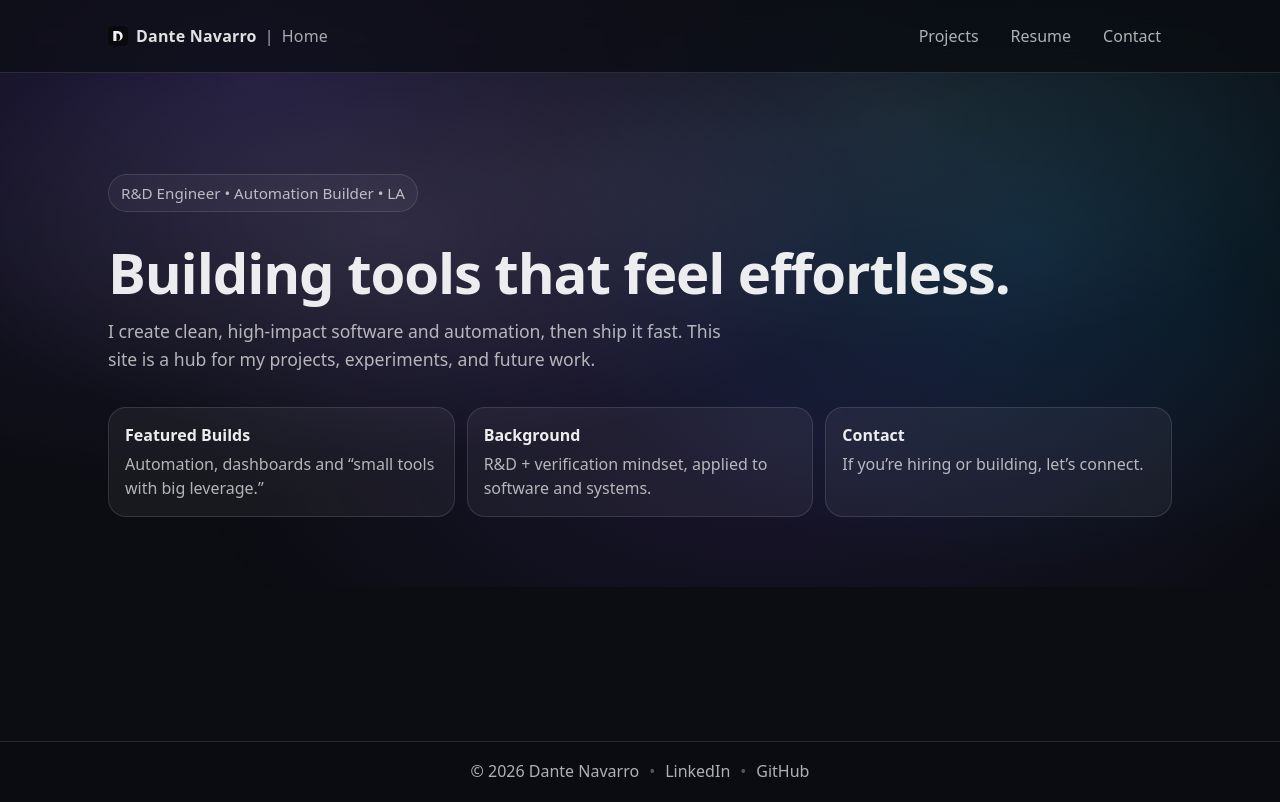
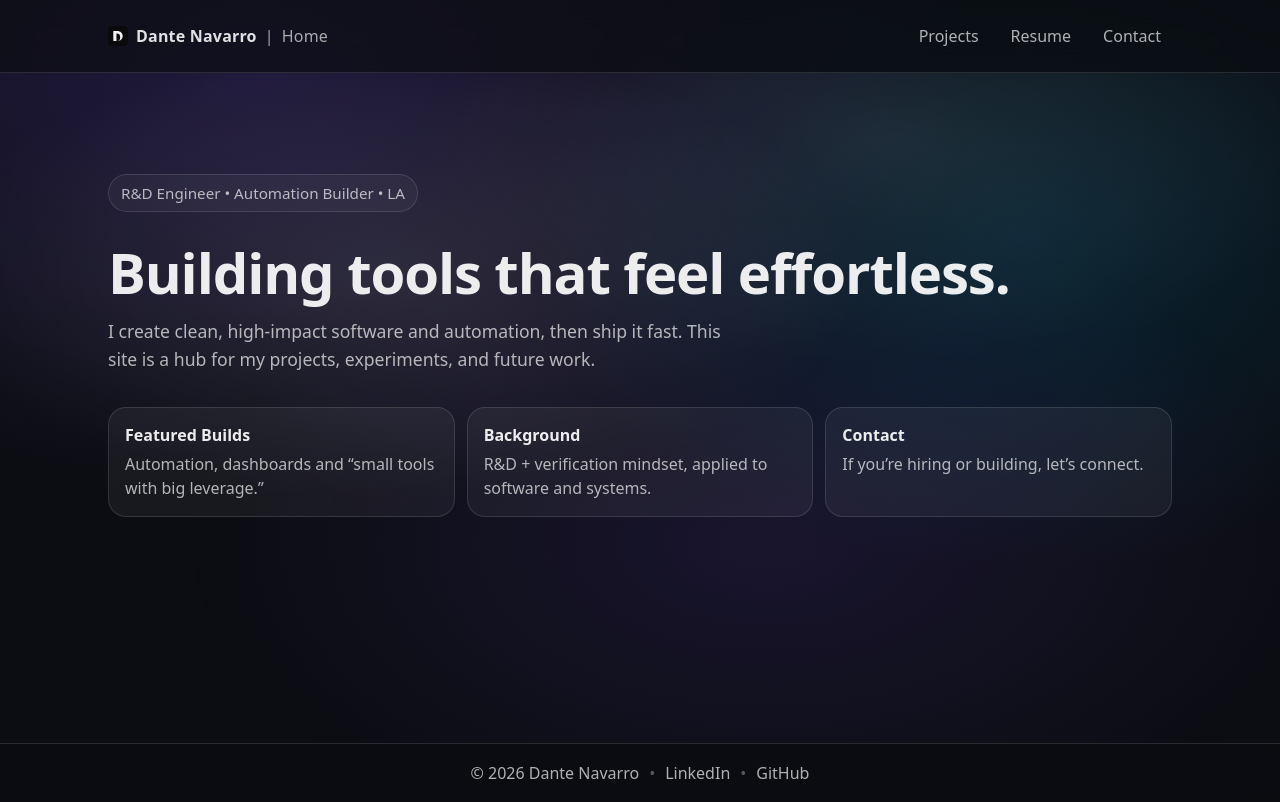
Before and after one commit to dantee-nv/dante-site, a React (Vite) app: page / in a window 1280 px wide. Built offline with nearby package versions, Linux system fonts and the light colour scheme.

Commit message:
Fix home gradient to scale with viewport height

```diff
--- a/src/styles.css
+++ b/src/styles.css
@@ -105,7 +105,11 @@ a{ color: inherit; text-decoration:none; }
   background: rgba(255,255,255,0.06);
 }
 
-.main{ flex:1; }
+.main{
+  flex: 1;
+  display: flex;
+  flex-direction: column;
+}
 
 .footer{
   border-top: 1px solid var(--line);
@@ -130,6 +134,9 @@ a{ color: inherit; text-decoration:none; }
 .hero{
   position: relative;
   overflow: hidden;
+  flex: 1;
+  min-height: calc(100vh - 130px);
+  min-height: calc(100dvh - 130px);
 }
 .hero-bg{
   position:absolute;
```
